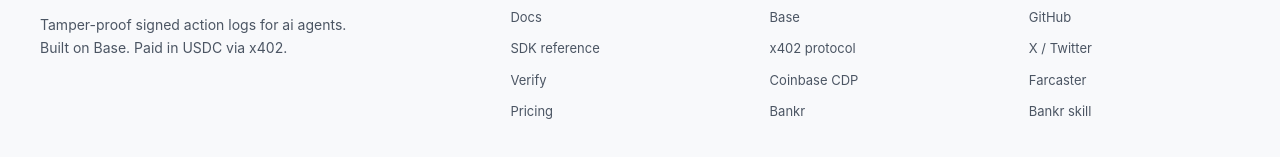
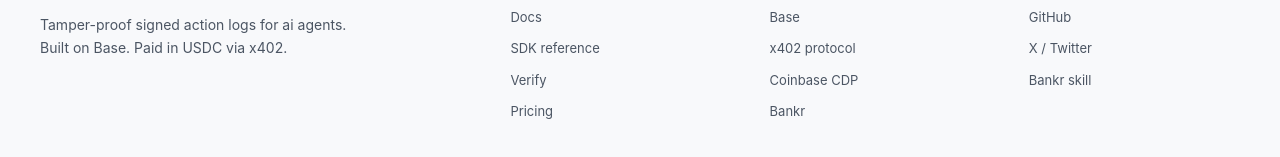
Before and after one commit to logbookbase/logbook-web, a Next.js app: page / in a window 1280 px wide. Shown: the part 3810-3967 px from the top of the page. Built offline with nearby package versions, Linux system fonts and the light colour scheme.

Commit message:
fix: update X link to @logbookonbase, remove farcaster

```diff
--- a/src/components/Footer.tsx
+++ b/src/components/Footer.tsx
@@ -31,8 +31,7 @@
 
         <FooterCol title="Community">
           <FooterLink href="https://github.com/logbookbase/logbook">GitHub</FooterLink>
-          <FooterLink href="https://x.com">X / Twitter</FooterLink>
-          <FooterLink href="https://warpcast.com">Farcaster</FooterLink>
+          <FooterLink href="https://x.com/logbookonbase">X / Twitter</FooterLink>
           <FooterLink href="/docs#bankr">Bankr skill</FooterLink>
         </FooterCol>
       </div>
```
